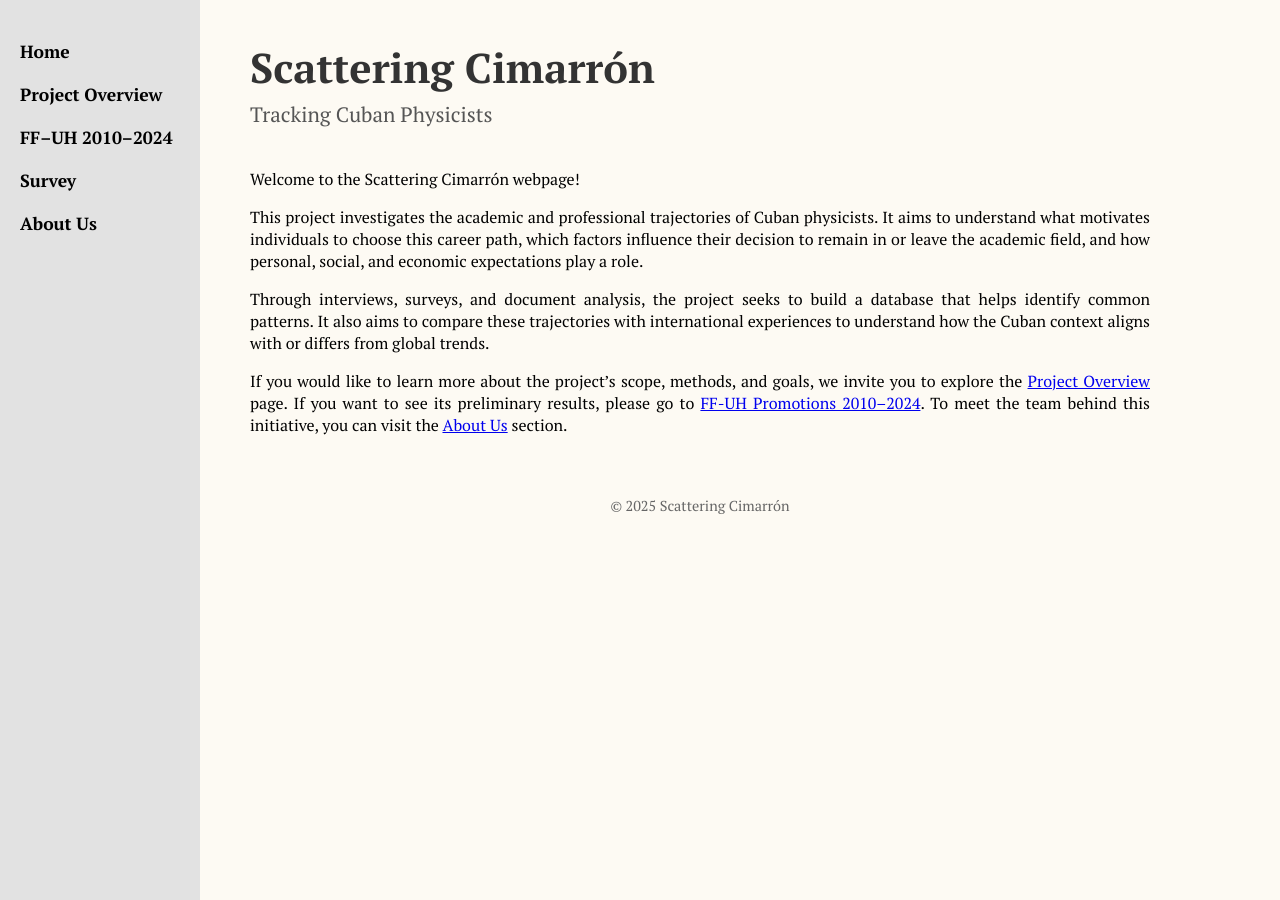
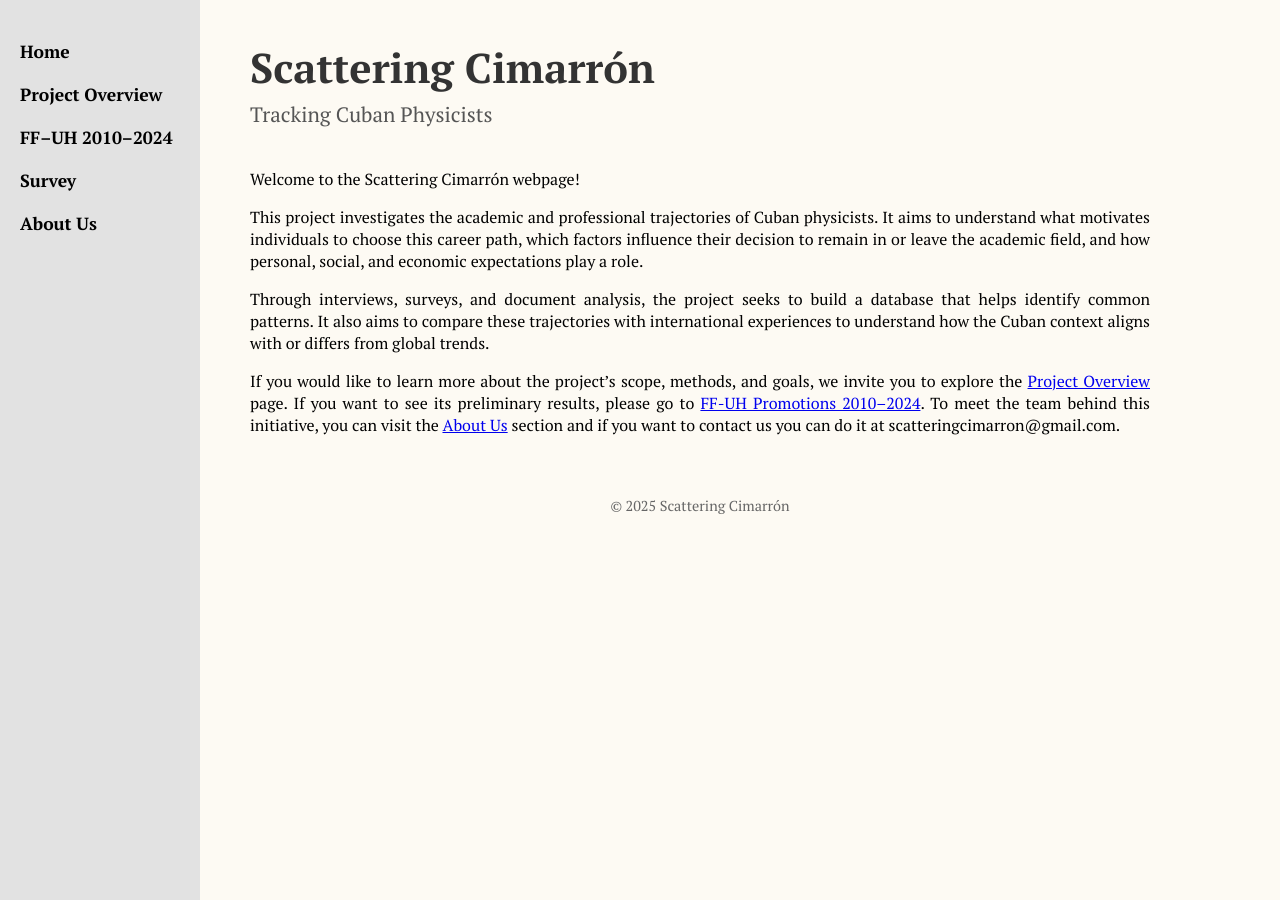
Before and after one commit to Gretica/Tracking_Cuban_Physicists, a Jekyll site: the page built from index.md, in a window 1280 px wide. Built offline with Jekyll 4.4.1, drawn with Linux system fonts in a browser that asks for light colours.

Commit message:
Update index.md

```diff
--- a/index.md
+++ b/index.md
@@ -8,7 +8,7 @@ This project investigates the academic and professional trajectories of Cuban ph
 
 Through interviews, surveys, and document analysis, the project seeks to build a database that helps identify common patterns. It also aims to compare these trajectories with international experiences to understand how the Cuban context aligns with or differs from global trends.
 
-If you would like to learn more about the project’s scope, methods, and goals, we invite you to explore the <a href="{{ site.baseurl }}/Project/">Project Overview</a> page. If you want to see its preliminary results, please go to <a href="{{ site.baseurl }}/Promo_2010_2024/">FF-UH Promotions 2010–2024</a>. To meet the team behind this initiative, you can visit the <a href="{{ site.baseurl }}/Aboutus/">About Us</a> section.
+If you would like to learn more about the project’s scope, methods, and goals, we invite you to explore the <a href="{{ site.baseurl }}/Project/">Project Overview</a> page. If you want to see its preliminary results, please go to <a href="{{ site.baseurl }}/Promo_2010_2024/">FF-UH Promotions 2010–2024</a>. To meet the team behind this initiative, you can visit the <a href="{{ site.baseurl }}/Aboutus/">About Us</a> section and if you want to contact us you can do it at scatteringcimarron@gmail.com.
 
 
 <!-- If you are a Cuban physicist, we warmly invite you to contribute to the project by completing its current <a href="{{ site.baseurl }}/survey/">Survey</a>. Esta oración es un comentario y no se mostrará al renderizar el Markdown -->
```
